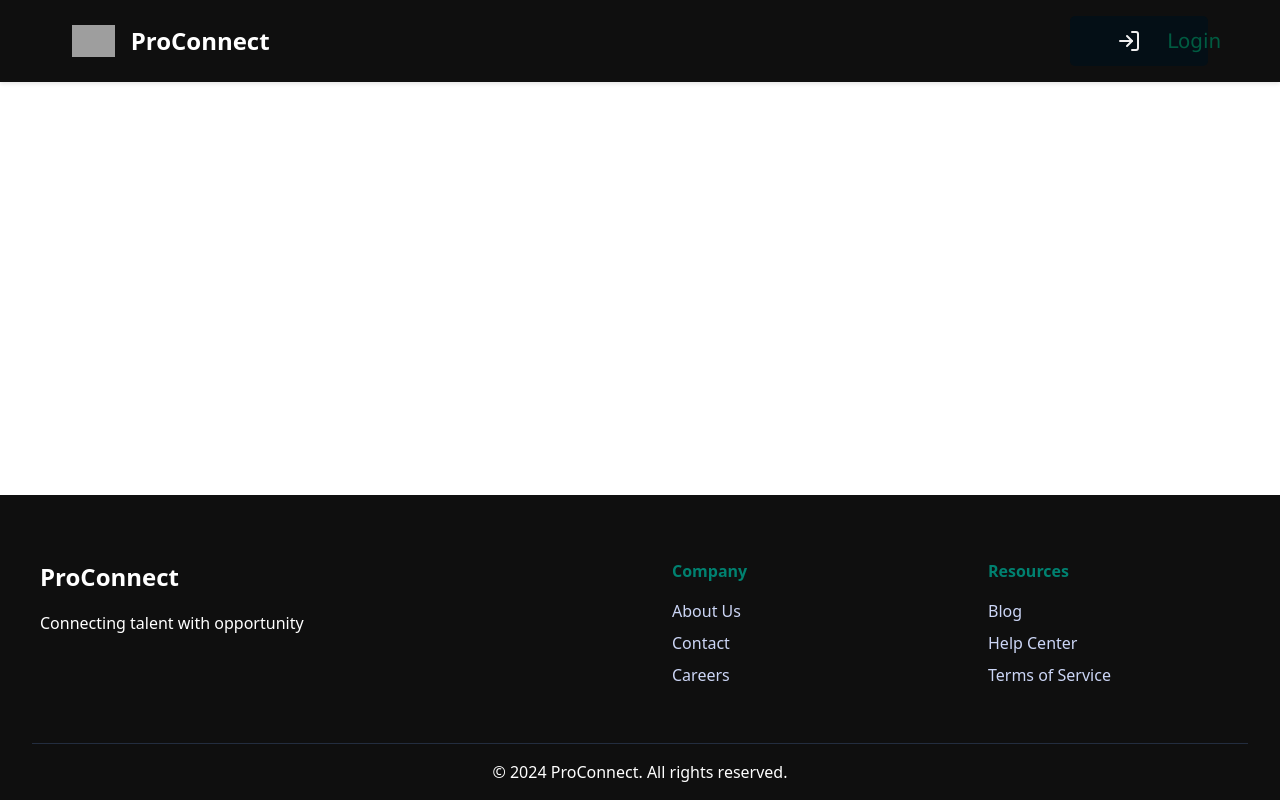
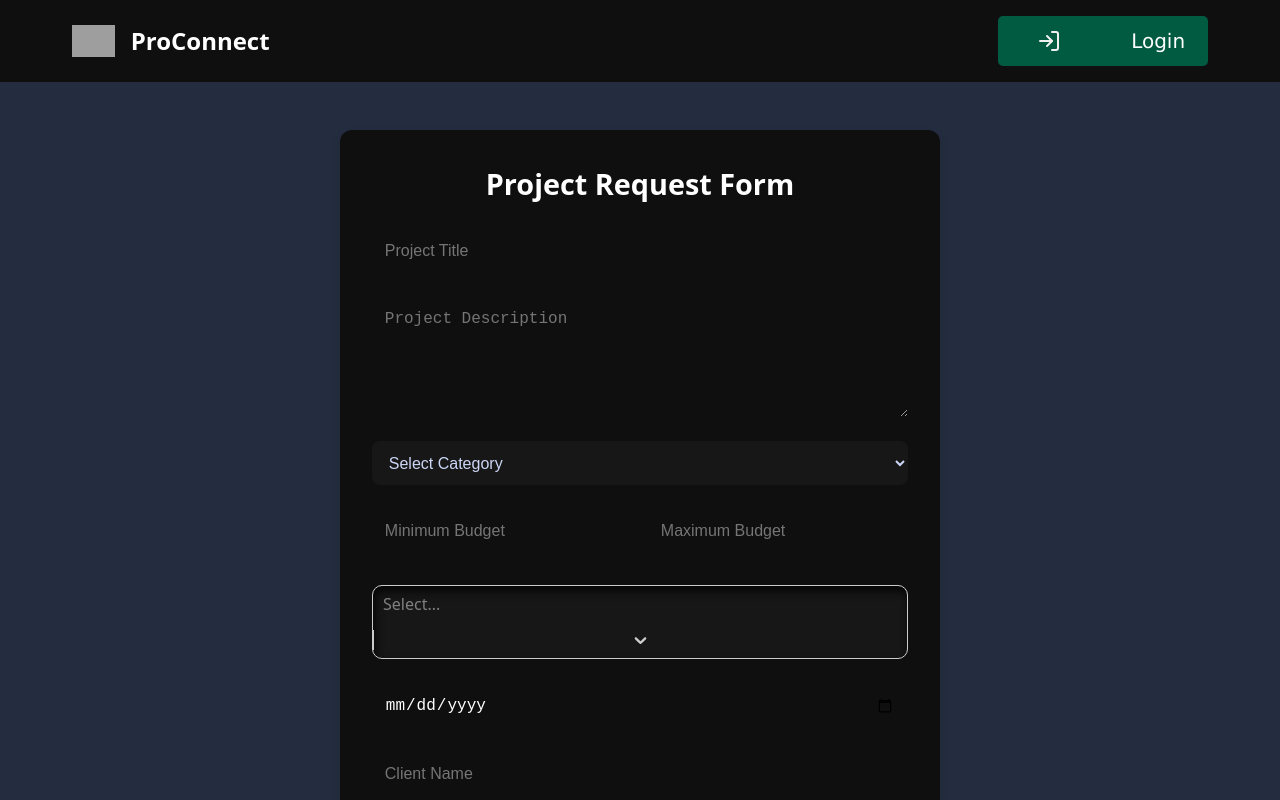
Before and after one commit to aryansoni2811/ProConnect, a React (Vite) app in the folder ProConnect_Frontend/: page /JobPostingForm in a window 1280 px wide. Shown: the top 800 px of the page. Built offline with nearby package versions, Linux system fonts and the light colour scheme; grey boxes are pictures that could not be loaded.

Commit message:
form bgcolor update

```diff
--- a/ProConnect_Frontend/src/App.jsx
+++ b/ProConnect_Frontend/src/App.jsx
@@ -6,6 +6,7 @@ import Home from './pages/Home/Home';
 import Login from './pages/Login/Login';
 import SignUp from './pages/SignUp/SignUpForm';
 import JobPosting from './components/JobPosting/JobPosting';
+import JobPostingForm from './components/JobPosting/JobPostingForm';
 import JobListing from './components/JobListing/JobListing';
 import RoleSelection from './components/RoleSelection/RoleSelection'
 import './App.css';
@@ -23,6 +24,7 @@ function App() {
             <Route path="/post-job" element={<JobPosting />} />
             <Route path="/jobs" element={<JobListing />} />
             <Route path="/roleselection" element={<RoleSelection />} />
+            <Route path="/JobPostingForm" element={<JobPostingForm />} />
 
           </Routes>
         </main>
--- a/ProConnect_Frontend/src/components/JobPosting/JobPosting.css
+++ b/ProConnect_Frontend/src/components/JobPosting/JobPosting.css
@@ -1,6 +1,7 @@
 .page-container {
     height: 530px;
     display: flex;
+    background-color: var(--color-secondary);
     justify-content: center;
     align-items: center;
     position: relative;
--- a/ProConnect_Frontend/src/components/JobPosting/JobPostingForm.css
+++ b/ProConnect_Frontend/src/components/JobPosting/JobPostingForm.css
@@ -1,3 +1,9 @@
+.clientForm{
+    display: flex;
+    flex-direction: column;
+    background-color: var(--color-secondary);
+    gap: 1rem;
+}
 .form-container {
     max-width: 600px;
     margin: 3rem auto;
--- a/ProConnect_Frontend/src/components/JobPosting/JobPostingForm.jsx
+++ b/ProConnect_Frontend/src/components/JobPosting/JobPostingForm.jsx
@@ -115,6 +115,7 @@ const JobPostingForm = ({ onSubmit }) => {
     };
 
     return (
+        <div className="clientForm">
         <div className="form-container">
             <h2>Project Request Form</h2>
             <form onSubmit={handleSubmit}>
@@ -150,6 +151,7 @@ const JobPostingForm = ({ onSubmit }) => {
                 <button type="submit">Submit</button>
             </form>
         </div>
+        </div>
     );
 };
 
--- a/ProConnect_Frontend/src/components/Navbar/Navbar.css
+++ b/ProConnect_Frontend/src/components/Navbar/Navbar.css
@@ -37,7 +37,7 @@
 
 /*login*/
 .btn {
-  width: 150px;
+  width: 250px;
   height: 50px;
   border-radius: 5px;
   border: none;
@@ -47,7 +47,7 @@
   font-weight: 600;
   display: flex;
   align-items: center;
-  background: #040f16;
+  background: var(--color-tertiary);
   color: #f5f5f5;
 }
 
@@ -87,7 +87,7 @@
 }
 
 .navbar .btn .text a {
-  color: var(--color-tertiary);;
+  color: var(--text-primary);;
   text-decoration: none;
   transition: color 0.3s ease;
 }
```
